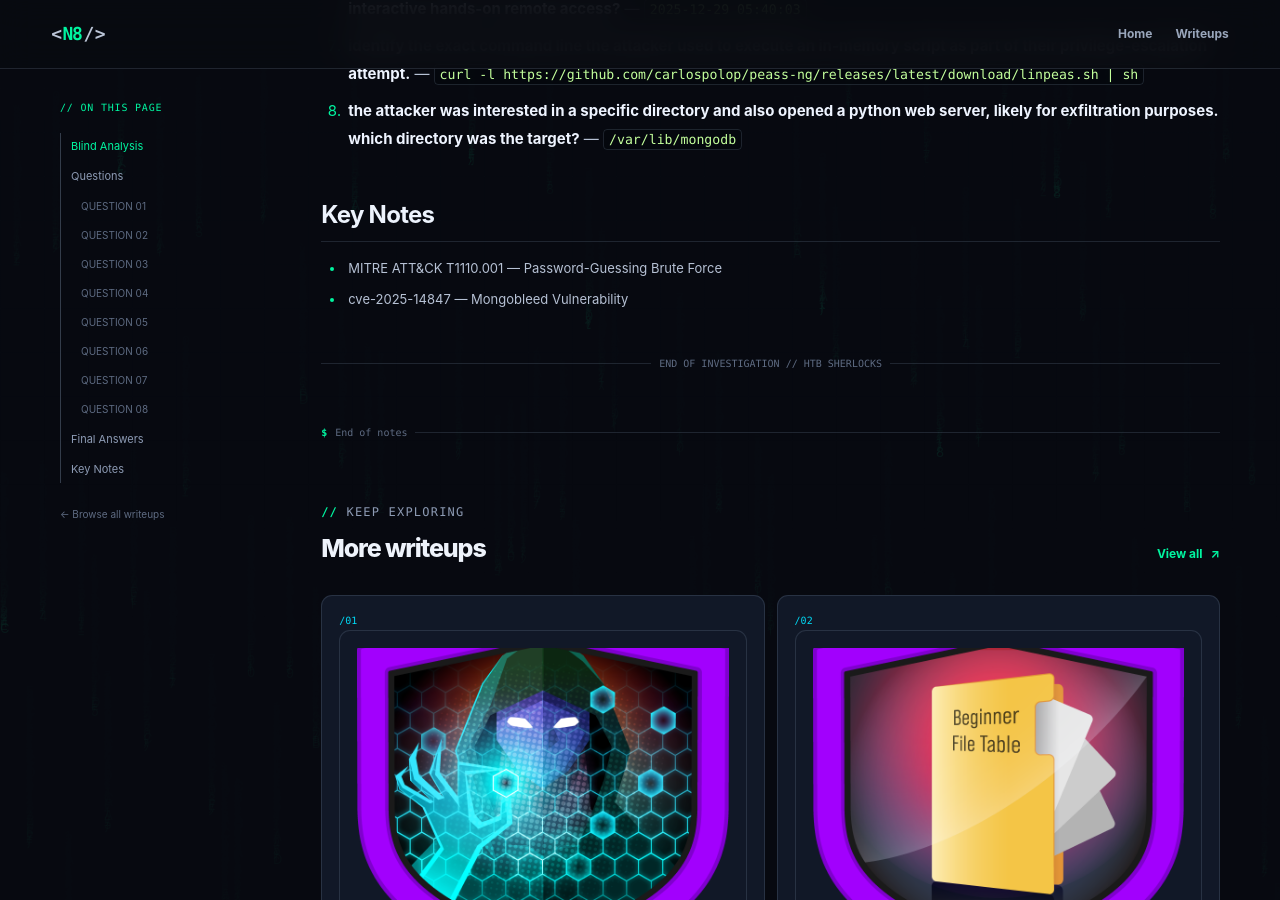
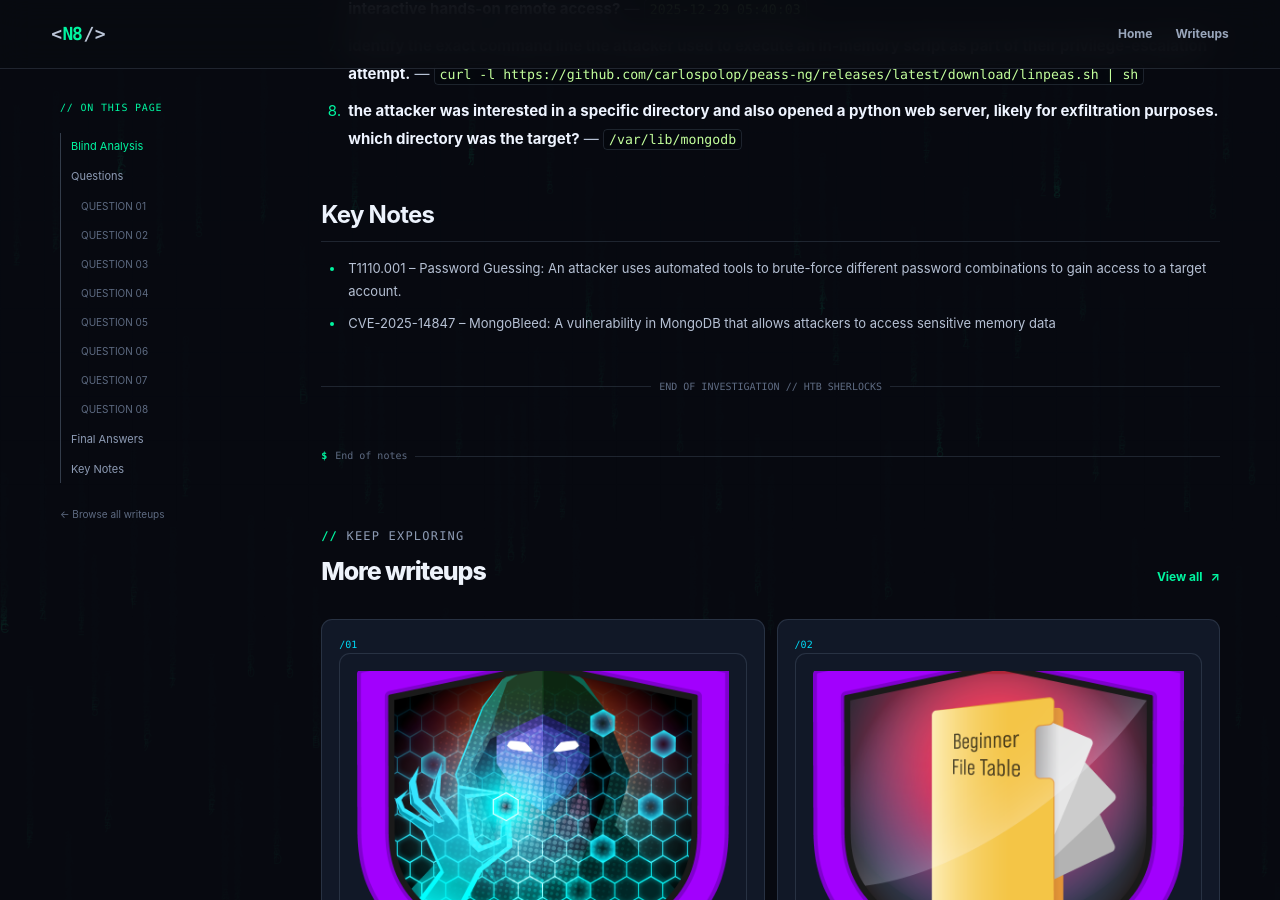
Before and after one commit to Ningen820/Ningen820.github.io, a Jekyll site: the page built from _writeups/mangobleed.md, in a window 1280 px wide and 900 px high, scrolled down 5653 px. Built offline with Jekyll 4.4.1, drawn with Linux system fonts in a browser that asks for light colours.

Commit message:
Update mangobleed.md

```diff
--- a/_writeups/mangobleed.md
+++ b/_writeups/mangobleed.md
@@ -133,9 +133,9 @@ cards:
 #stuff
 notes:
   - |
-    MITRE ATT&CK T1110.001 — Password-Guessing Brute Force
+    T1110.001 – Password Guessing: An attacker uses automated tools to brute-force different password combinations to gain access to a target account.
   - |
-    cve-2025-14847 — Mongobleed Vulnerability
+    CVE-2025-14847 – MongoBleed: A vulnerability in MongoDB that allows attackers to access sensitive memory data
 
 #stuff
 configure:
```
